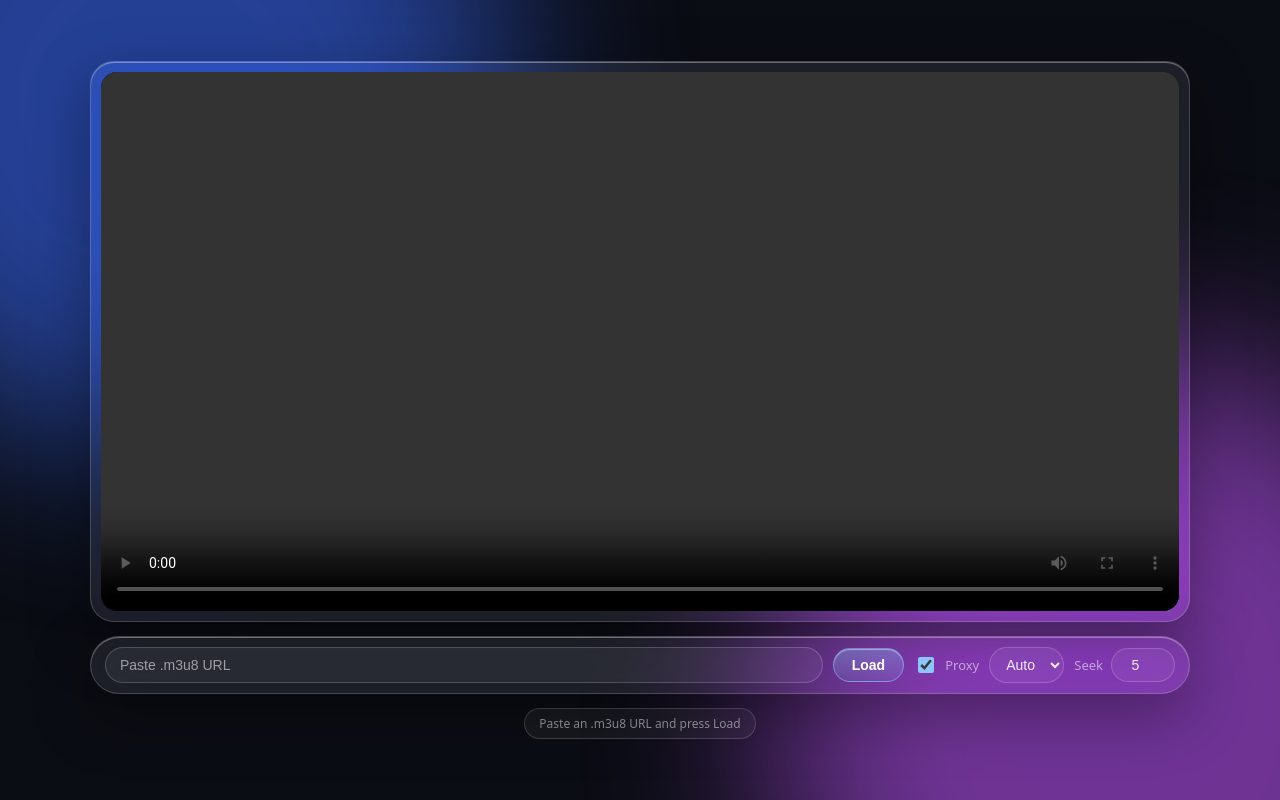
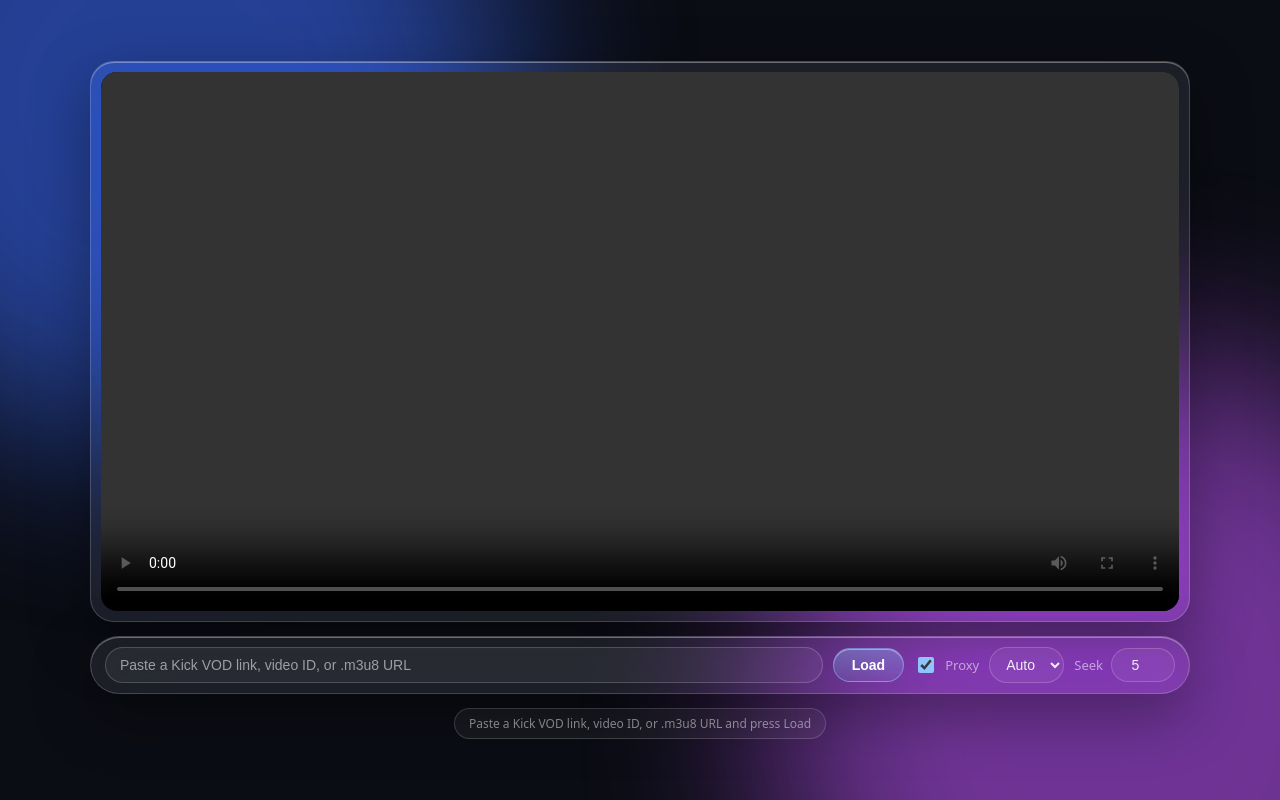
Before and after one commit to ircloudflare/VOD, a website: page public/index.html in a window 1280 px wide. Drawn offline with nearby package versions, Linux system fonts and the light colour scheme.

Commit message:
Add files via upload

```diff
--- a/public/index.html
+++ b/public/index.html
@@ -222,7 +222,7 @@
   </div>
 
   <div class="glass bar">
-    <input id="src" type="text" placeholder="Paste .m3u8 URL">
+    <input id="src" type="text" placeholder="Paste a Kick VOD link, video ID, or .m3u8 URL">
     <button id="load">Load</button>
     <label class="proxy-toggle"><input id="useProxy" type="checkbox" checked> Proxy</label>
     <select id="quality"><option value="-1">Auto</option></select>
@@ -269,7 +269,7 @@
 
   function load(url) {
     if (!url) {
-      stats.textContent = "Paste an .m3u8 URL and press Load";
+      stats.textContent = "Paste a Kick VOD link, video ID, or .m3u8 URL and press Load";
       return;
     }
     if (hls) { hls.destroy(); hls = null; }
```
